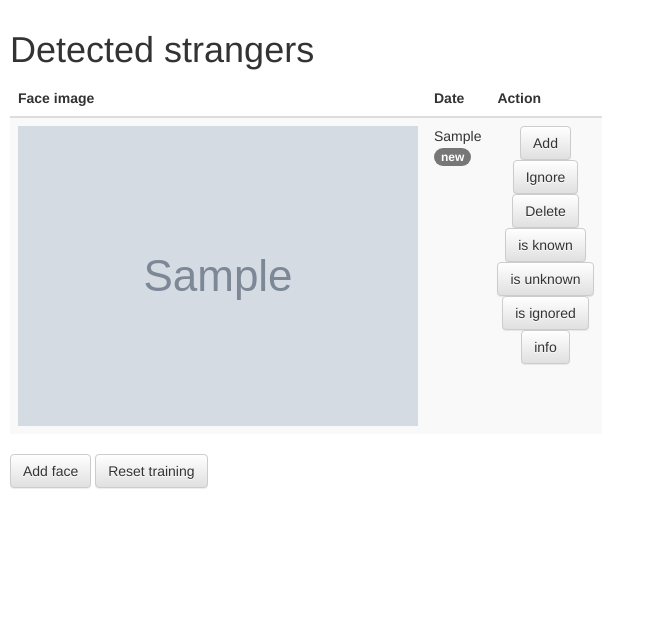
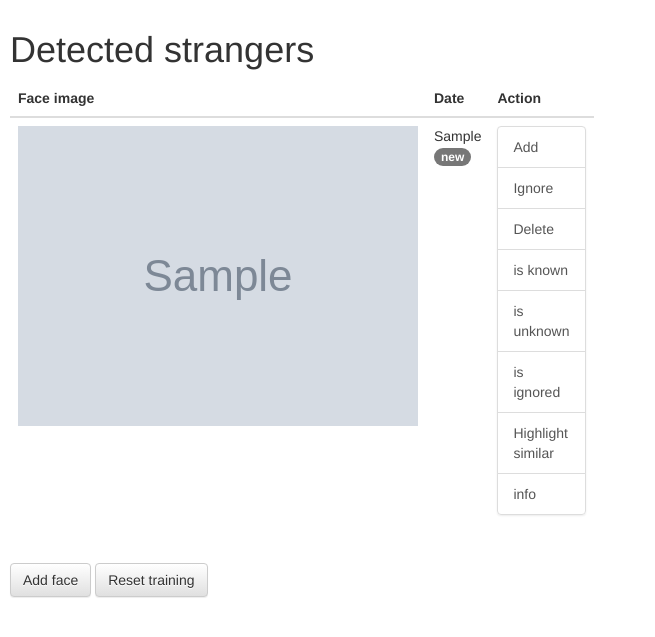
Before and after one commit to bedoron/ICUMisterControlPanel, a Flask app: template app/templates/pending_users.html in a window 1280 px wide. Shown: the top 637 px of the page, without its empty margins (0-655 px from the left). Run offline with Flask 2, Linux system fonts and the light colour scheme; the template is opened without the code that fills it: most values are stand-ins (such as "Sample title", 1, 10 or a date in 2020); grey boxes marked "Sample" are stand-in pictures; some libraries are stand-ins or nearby versions.

Commit message:
Added face linking with local DB images

```diff
--- a/app/app.py
+++ b/app/app.py
@@ -1,5 +1,6 @@
 import base64
 import json
+import time
 
 from bson import ObjectId
 from cognitive_face import CognitiveFaceException
@@ -62,6 +63,31 @@ def show_all():
 def person_info(object_id):
     person = Person.fetch(new_faces, object_id)
     return jsonify(person.document)
+
+
+@APP.route('/person/identify/<object_id>')
+def person_identify(object_id):
+    person = Person.fetch(new_faces, object_id)
+    possible_matches = []
+    for pg in [PersonGroup.known_person_group(), PersonGroup.unknown_person_group(), PersonGroup.ignore_person_group()]:
+        identification_result = pg.identify(person)
+        if not identification_result:
+            continue
+
+        for candidates in identification_result.values():
+            for candidate in candidates:
+                person_id = candidate['personId']
+                matching_person = Person.fetch_by_person_id(new_faces, person_id)
+                if not matching_person:
+                    continue
+
+                possible_matches.append(matching_person.id)
+
+        time.sleep(1)
+
+    if person.id not in possible_matches:
+        possible_matches.append(person.id)
+    return jsonify(result=possible_matches), 200
 
 
 @APP.route('/reset_training')
--- a/app/templates/pending_users.html
+++ b/app/templates/pending_users.html
@@ -5,7 +5,7 @@
 {% endblock %}
 {% block content %}
 <h1>Detected strangers</h1>
-<table class="table table-striped">
+<table class="table table-sm">
     <thead>
     <tr>
         <th>Face image</th>
@@ -15,18 +15,20 @@
     </thead>
     <tbody>
     {% for user in pending_users %}
-    <tr>
+    <tr id="{{ user.id }}">
         <td><img src="{{ user.img_url }}" alt="{{ user.id }}"/></td>
         <td><span>{{ user.ts }}  <span class="badge badge-secondary">{{user.status}}</span></span></td>
         <td>
-            <div align="center">
-                <a href="{{ user.train_known }}#known" class="btn btn-default">Add</a>
-                <a href="{{ user.train_ignore }}#ignore" class="btn btn-default">Ignore</a>
-                <a href="{{ user.delete_face_url }}#delete" class="btn btn-default">Delete</a>
-                <a href="{{ url_for('is_face_known', object_id=user.id) }}" class="btn btn-default rest">is known</a>
-                <a href="{{ url_for('is_face_unknown', object_id=user.id) }}" class="btn btn-default rest">is unknown</a>
-                <a href="{{ url_for('is_face_ignored', object_id=user.id) }}" class="btn btn-default rest">is ignored</a>
-                <a href="{{ user.info_url }}" class="btn btn-default log">info</a>
+            <div class="list-group">
+                <a href="{{ user.train_known }}#known" class="list-group-item list-group-item-action">Add</a>
+                <a href="{{ user.train_ignore }}#ignore" class="list-group-item list-group-item-action">Ignore</a>
+                <a href="{{ user.delete_face_url }}#delete" class="list-group-item list-group-item-action">Delete</a>
+                <a href="{{ url_for('is_face_known', object_id=user.id) }}" class="list-group-item list-group-item-action checker">is known</a>
+                <a href="{{ url_for('is_face_unknown', object_id=user.id) }}" class="list-group-item list-group-item-action checker">is unknown</a>
+                <a href="{{ url_for('is_face_ignored', object_id=user.id) }}" class="list-group-item list-group-item-action checker">is ignored</a>
+
+                <a href="{{ url_for('person_identify', object_id=user.id) }}" class="list-group-item list-group-item-action highlight">Highlight similar</a>
+                <a href="{{ user.info_url }}" class="list-group-item list-group-item-action log">info</a>
             </div>
         </td>
     </tr>
@@ -64,14 +66,26 @@ $("a[class~='log'").click(function(evt) {
     evt.preventDefault();
     target = evt.target;
     $.getJSON(this.href, function(data) {
-        debugger;
-        console.log(data);
         $("#modalcontainer").text(JSON.stringify(data, null, 2));
         $("#myModal").modal("show");
     });
 });
 
-$("a[class~='rest']").click(function(evt) {
+$("a[class~='highlight']").click(function(evt) {
+    evt.preventDefault();
+    target = evt.target;
+    $.getJSON(this.href, function(data) {
+        $("tr[class~='bg-success']").removeClass('bg-success');
+        object_ids = data['result'];
+        for (var idx in object_ids) {
+            debugger;
+            object_id = object_ids[idx];
+            $("tr[id='"+object_id+"']").addClass('bg-success');
+        }
+    });
+})
+
+$("a[class~='checker']").click(function(evt) {
     evt.preventDefault();
     target = evt.target;
     $.getJSON(this.href, function(data) {
```
Also changed, not shown: app/model/person.py (+19 -5 lines), app/person_group.py (+10 -4 lines).
